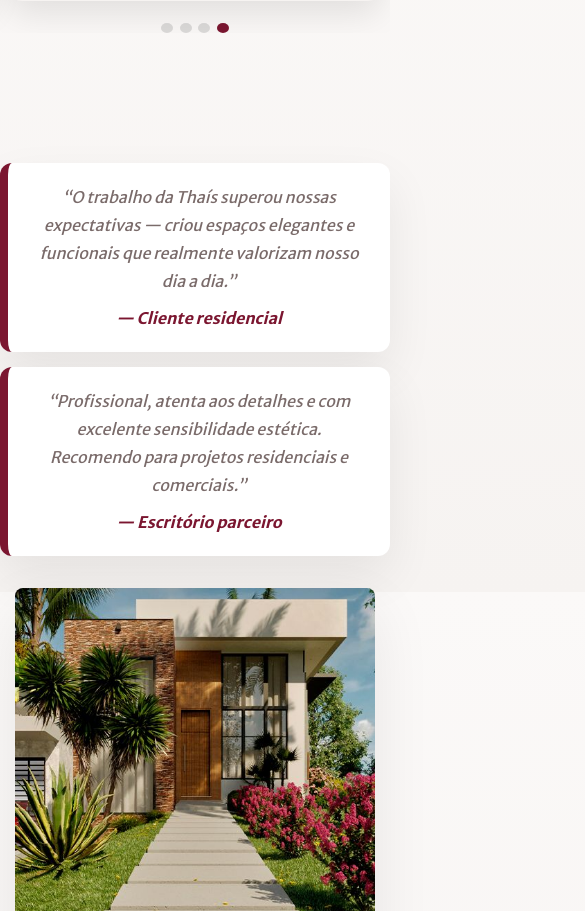
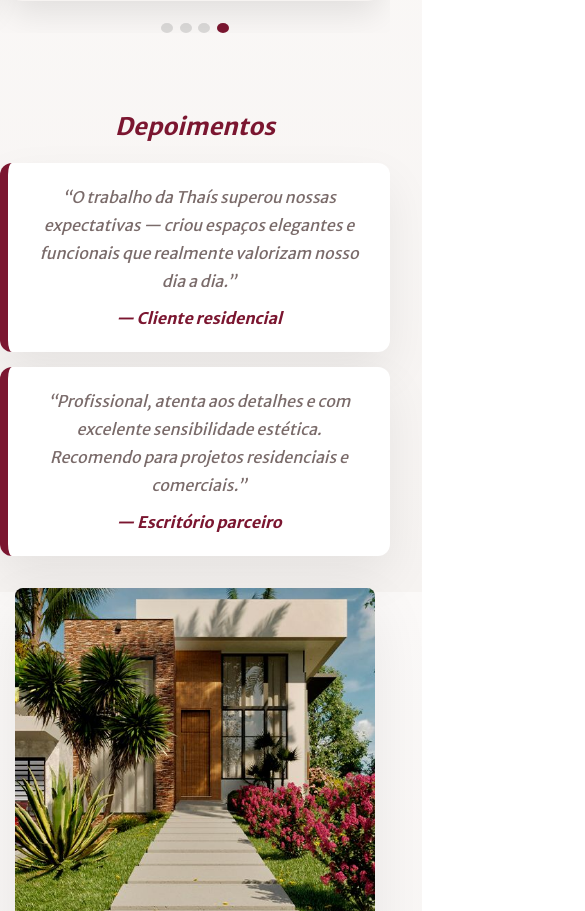
Before and after one commit to yousseflets/arquiteturaeurbanismo, an Angular app: page / in a window 390 px wide. Shown: the part 1096-2007 px from the top of the page, 585 px wide, since content can reach past the window. Built offline with nearby package versions, Linux system fonts and the light colour scheme.

Commit message:
ajuste mobile

```diff
--- a/src/app/app.scss
+++ b/src/app/app.scss
@@ -17,8 +17,8 @@
     -webkit-font-smoothing:antialiased;
 }
 
-/* Fix mobile: remove horizontal overflow and force full-width container */
-html, body { overflow-x: hidden; }
+/* Fix mobile: remove horizontal overflow, prevent horizontal touch-panning and force full-width container */
+html, body, app-root { overflow-x: hidden; touch-action: pan-y; }
 
 .instagram {
   width: 28px;
--- a/src/app/pages/home.component.ts
+++ b/src/app/pages/home.component.ts
@@ -97,7 +97,7 @@ import { CommonModule } from '@angular/common';
     .profile-card p { margin:0; color:var(--muted); font-size:0.98rem }
     .testimonial { margin-top:2.6rem; color:var(--muted); font-style:italic }
     .testimonial-container { display:flex; flex-direction:column; align-items:center }
-    .test-title { width:1000px; text-align:left; font-family:'Merriweather Sans', sans-serif; color:var(--brand-deep); margin:0.3rem }
+    .test-title { max-width:100%; width:auto; text-align:left; font-family:'Merriweather Sans', sans-serif; color:var(--brand-deep); margin:0.3rem }
     .testimonial-grid { max-width:1100px; width:100%; display:grid; grid-template-columns:1fr 420px; gap:2.5rem; justify-items:center; align-items:center }
     .testimonial .quotes { padding:1rem 0; text-align:center }
     .quote { font-size:1.15rem; line-height:1.75; background:#fff; padding:1.25rem 1.5rem; border-radius:12px; box-shadow:0 20px 48px rgba(11,6,6,0.07); border-left:8px solid var(--brand-deep); max-width:780px; text-align:center }
```
